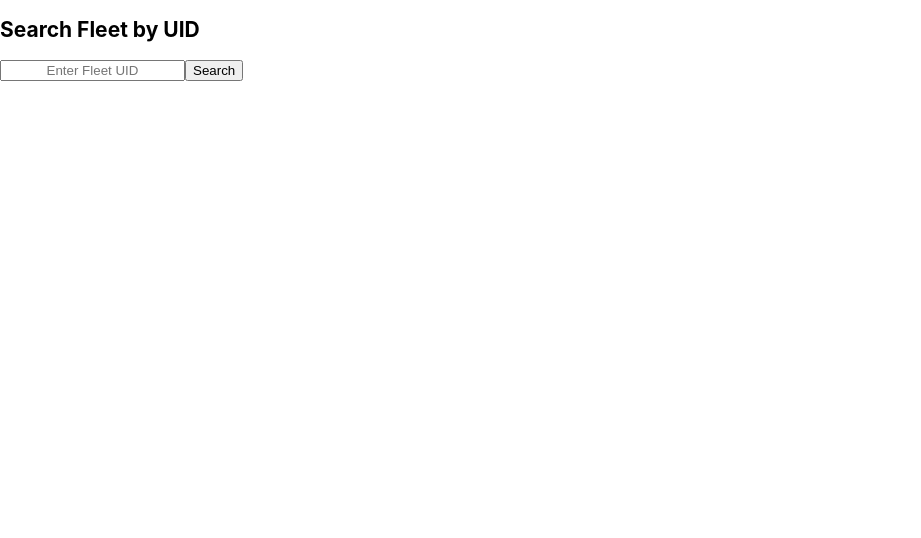
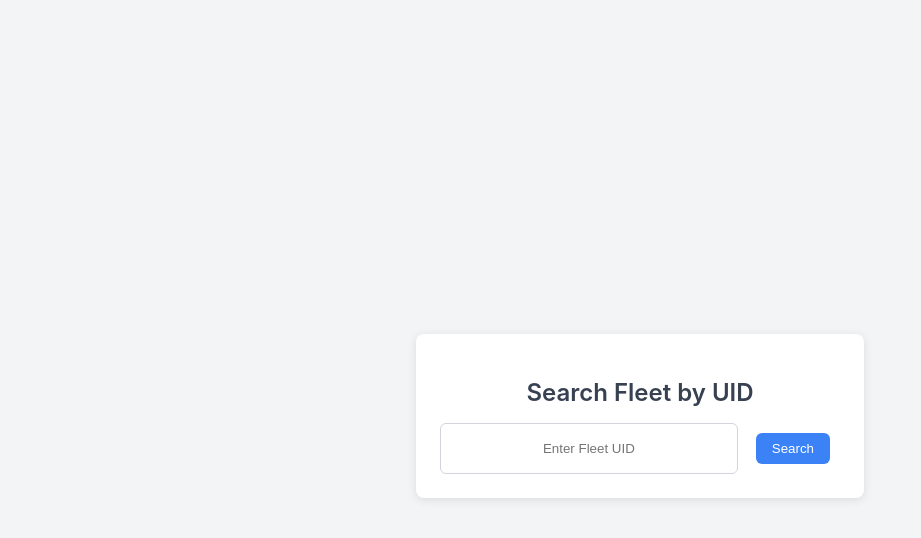
Before and after one commit to Gt9ight/legacy, a React (Create React App) app: page /legacy/fleetlist in a window 1280 px wide. Shown: the top 538 px of the page, without its empty margins (0-921 px from the left). Built offline with nearby package versions, Linux system fonts and the light colour scheme.

Commit message:
added better styling

```diff
--- a/src/components/tech/FleetList.js
+++ b/src/components/tech/FleetList.js
@@ -1,11 +1,13 @@
 import React, { useState } from "react";
 import { db } from "../utilis/Firebase";
 import { doc, getDoc } from "firebase/firestore";
+import "./fleetLIst.css";
 
 const FleetList = () => {
   const [searchUID, setSearchUID] = useState("");
   const [fleetData, setFleetData] = useState(null);
   const [error, setError] = useState(null);
+  const [selectedFleet, setSelectedFleet] = useState(null);
 
   const handleSearch = async () => {
     if (!searchUID.trim()) {
@@ -14,6 +16,7 @@ const FleetList = () => {
     }
     setError(null);
     setFleetData(null);
+    setSelectedFleet(null);
     try {
       const fleetDocRef = doc(db, "fleets", searchUID);
       const fleetSnapshot = await getDoc(fleetDocRef);
@@ -29,22 +32,64 @@ const FleetList = () => {
   };
 
   return (
-    <div>
-      <h2>Search Fleet by UID</h2>
+    <div className="fleet-container">
+      <div className="fleet-card">
+        <h2 className="fleet-title">Search Fleet by UID</h2>
+        <div className="fleet-input-group">
           <input
             type="text"
             value={searchUID}
             onChange={(e) => setSearchUID(e.target.value)}
             placeholder="Enter Fleet UID"
+            className="fleet-input"
           />
-      <button onClick={handleSearch}>Search</button>
-      {error && <p style={{ color: "red" }}>{error}</p>}
-      {fleetData && (
-        <div>
-          <h3>Fleet Details:</h3>
-          <pre>{JSON.stringify(fleetData, null, 2)}</pre>
+          <button onClick={handleSearch} className="fleet-button">
+            Search
+          </button>
+        </div>
+        {error && <p className="fleet-error">{error}</p>}
+        {fleetData && !selectedFleet && (
+          <div
+            className="fleet-summary-card"
+            onClick={() => setSelectedFleet(fleetData)}
+          >
+            <h3>{fleetData.fleetDate}</h3>
+            <p><strong>Units:</strong> {fleetData.units.length}</p>
+            <p className="click-to-view">Click to view details</p>
           </div>
         )}
+        {selectedFleet && (
+          <div className="fleet-details">
+            <h3 className="fleet-details-title">Fleet Details:</h3>
+            <p><strong>Date:</strong> {selectedFleet.fleetDate}</p>
+            <h4>Units:</h4>
+            <div className="fleet-units-container">
+              {selectedFleet.units.map((unit, index) => (
+                <div key={index} className="fleet-unit-card">
+                  <h5 className="unit-title">Unit {unit.unitNumber}</h5>
+                  <p><strong>Type:</strong> {unit.unitType}</p>
+                  <p><strong>Urgency:</strong> <span className={`urgency-${unit.urgency.toLowerCase()}`}>{unit.urgency}</span></p>
+                  <h6>Services:</h6>
+                  <ul className="service-list">
+                    {unit.specifics.map((service, sIndex) => (
+                      <li key={sIndex} className="service-item">
+                        {service.ServiceType} - {service.position} - {service.selectedTire} ({service.treadDepth})
+                      </li>
+                    ))}
+                  </ul>
+                  {unit.imageUrl && unit.imageUrl.length > 0 && (
+                    <div className="fleet-images">
+                      {unit.imageUrl.map((url, imgIndex) => (
+                        <img key={imgIndex} src={url} alt={`Unit ${unit.unitNumber}`} className="fleet-image" />
+                      ))}
+                    </div>
+                  )}
+                </div>
+              ))}
+            </div>
+          </div>
+        )}
+      </div>
     </div>
   );
 };
--- a/src/components/tech/fleetLIst.css
+++ b/src/components/tech/fleetLIst.css
@@ -1,136 +1,142 @@
-.fleet-report {
-  padding: 20px;
-  background-color: #f4f4f4;
+.fleet-container {
+  display: flex;
+  flex-direction: column;
+  align-items: center;
+  justify-content: center;
+  min-height: 100vh;
+  background-color: #f3f4f6;
+  padding: 1rem;
+}
+
+.fleet-card {
+  background: white;
+  padding: 1.5rem;
+  border-radius: 8px;
+  box-shadow: 0 2px 10px rgba(0, 0, 0, 0.1);
+  width: 100%;
+  max-width: 400px;
   text-align: center;
 }
 
-.fleet-list {
-  display: flex;
-  flex-wrap: wrap;
-  gap: 15px;
-  justify-content: center;
+.fleet-title {
+  font-size: 1.5rem;
+  font-weight: 600;
+  color: #374151;
+  margin-bottom: 1rem;
 }
 
-.fleet-card {
-  padding: 15px;
-  margin: 10px;
-  border: 1px solid #ddd;
-  border-radius: 8px;
-  background-color: #fff;
-  cursor: pointer;
-  transition: transform 0.2s;
+.fleet-input-group {
+  display: flex;
+  gap: 0.5rem;
 }
 
-.fleet-card:hover {
-  transform: scale(1.02);
+.fleet-input {
+  flex: 1;
+  padding: 0.5rem;
+  border: 1px solid #d1d5db;
+  border-radius: 6px;
+  outline: none;
 }
 
-/* Progress bar container */
-.progress-bar {
-  width: 100%;
-  height: 10px;
-  background-color: #e0e0e0;
-  border-radius: 5px;
-  margin-top: 10px;
-  overflow: hidden;
+.fleet-input:focus {
+  border-color: #3b82f6;
+  box-shadow: 0 0 5px rgba(59, 130, 246, 0.5);
 }
 
-/* Progress bar fill */
-.progress-fill {
-  height: 100%;
-  background-color: green;
-  transition: width 0.3s ease-in-out;
+.fleet-button {
+  background-color: #3b82f6;
+  color: white;
+  border: none;
+  padding: 0.5rem 1rem;
+  border-radius: 6px;
+  cursor: pointer;
+  transition: background-color 0.2s ease-in-out;
 }
 
-/* Progress text */
-.progress-text {
-  font-size: 12px;
-  margin-top: 5px;
-  text-align: center;
-  font-weight: bold;
-}
-.modal {
-  position: fixed;
-  top: 0;
-  left: 0;
-  width: 100%;
-  height: 100%;
-  background: rgba(0, 0, 0, 0.5);
-  display: flex;
-  justify-content: center;
-  align-items: center;
+.fleet-button:hover {
+  background-color: #2563eb;
 }
 
-.modal-content {
-  background: white;
-  padding: 20px;
-  border-radius: 8px;
-  max-width: 600px;
-  width: 100%;
-  text-align: center;
-  box-shadow: 0px 4px 8px rgba(0, 0, 0, 0.2);
+.fleet-error {
+  color: red;
+  font-size: 0.875rem;
+  margin-top: 0.5rem;
 }
 
-.unit-list {
-  display: flex;
-  flex-direction: column;
-  gap: 15px;
-  max-height: 400px;
-  overflow-y: auto;
+.fleet-summary-card {
+  background: white;
+  padding: 1rem;
+  border-radius: 8px;
+  box-shadow: 0 2px 8px rgba(0, 0, 0, 0.1);
+  cursor: pointer;
+  margin-top: 1rem;
+  text-align: center;
 }
 
-.unit-card {
-  background: white;
-  padding: 15px;
-  border-radius: 8px;
-  border: 1px solid #ddd;
-  text-align: left;
-  box-shadow: 0px 2px 5px rgba(0, 0, 0, 0.1);
-  transition: 0.3s;
+.fleet-summary-card:hover {
+  background: #f9fafb;
 }
 
-.unit-card.completed {
-  background: #d4edda;
-  border-color: #28a745;
+.fleet-details {
+  margin-top: 1rem;
+  background: #f9fafb;
+  padding: 1rem;
+  border-radius: 6px;
+  box-shadow: inset 0 0 5px rgba(0, 0, 0, 0.1);
+  width: 100%;
+  max-width: 600px;
 }
 
-.unit-card h4 {
-  margin: 0;
-  font-size: 18px;
+.fleet-details-title {
+  font-size: 1.125rem;
+  font-weight: 600;
+  color: #374151;
 }
 
-.unit-card p {
-  margin: 5px 0;
-  font-size: 14px;
+.fleet-units-container {
+  display: grid;
+  grid-template-columns: repeat(auto-fit, minmax(250px, 1fr));
+  gap: 1rem;
+  margin-top: 1rem;
 }
 
-.specifics-container {
-  margin-top: 10px;
-  padding: 10px;
-  background: #f9f9f9;
-  border-radius: 5px;
+.fleet-unit-card {
+  background: white;
+  border: 1px solid #d1d5db;
+  border-radius: 8px;
+  padding: 1rem;
+  box-shadow: 0 2px 8px rgba(0, 0, 0, 0.1);
 }
 
-.specific-text {
-  font-size: 12px;
-  color: #555;
+.unit-title {
+  font-size: 1rem;
+  font-weight: 600;
+  color: #374151;
+  margin-bottom: 0.5rem;
 }
 
-.complete-button {
-  background-color: #007bff;
-  color: white;
-  padding: 10px;
-  border: none;
-  border-radius: 5px;
-  cursor: pointer;
-  margin-top: 10px;
+.service-list {
+  list-style: none;
+  padding: 0;
 }
 
-.complete-button:disabled {
-  background-color: #28a745;
-  cursor: not-allowed;
+.service-item {
+  background: #eef2ff;
+  padding: 0.5rem;
+  border-radius: 4px;
+  margin-top: 0.25rem;
 }
 
-button:hover {
-  background-color: #0056b3;
+.fleet-images {
+  margin-top: 0.5rem;
+  display: flex;
+  gap: 0.5rem;
+  flex-wrap: wrap;
 }
+
+.fleet-image {
+  width: 80px;
+  height: 80px;
+  border-radius: 5px;
+  object-fit: cover;
+}
--- a/src/components/utilis/Firebase.js
+++ b/src/components/utilis/Firebase.js
@@ -12,6 +12,7 @@ const firebaseConfig = {
   storageBucket: "treadtracker-290b8.firebasestorage.app",
   messagingSenderId: "1036884014457",
   appId: "1:1036884014457:web:cb9f86418b8173868baba8"
+
 };
 
 
```
Lines whose indentation alone changed are shown as unchanged.
